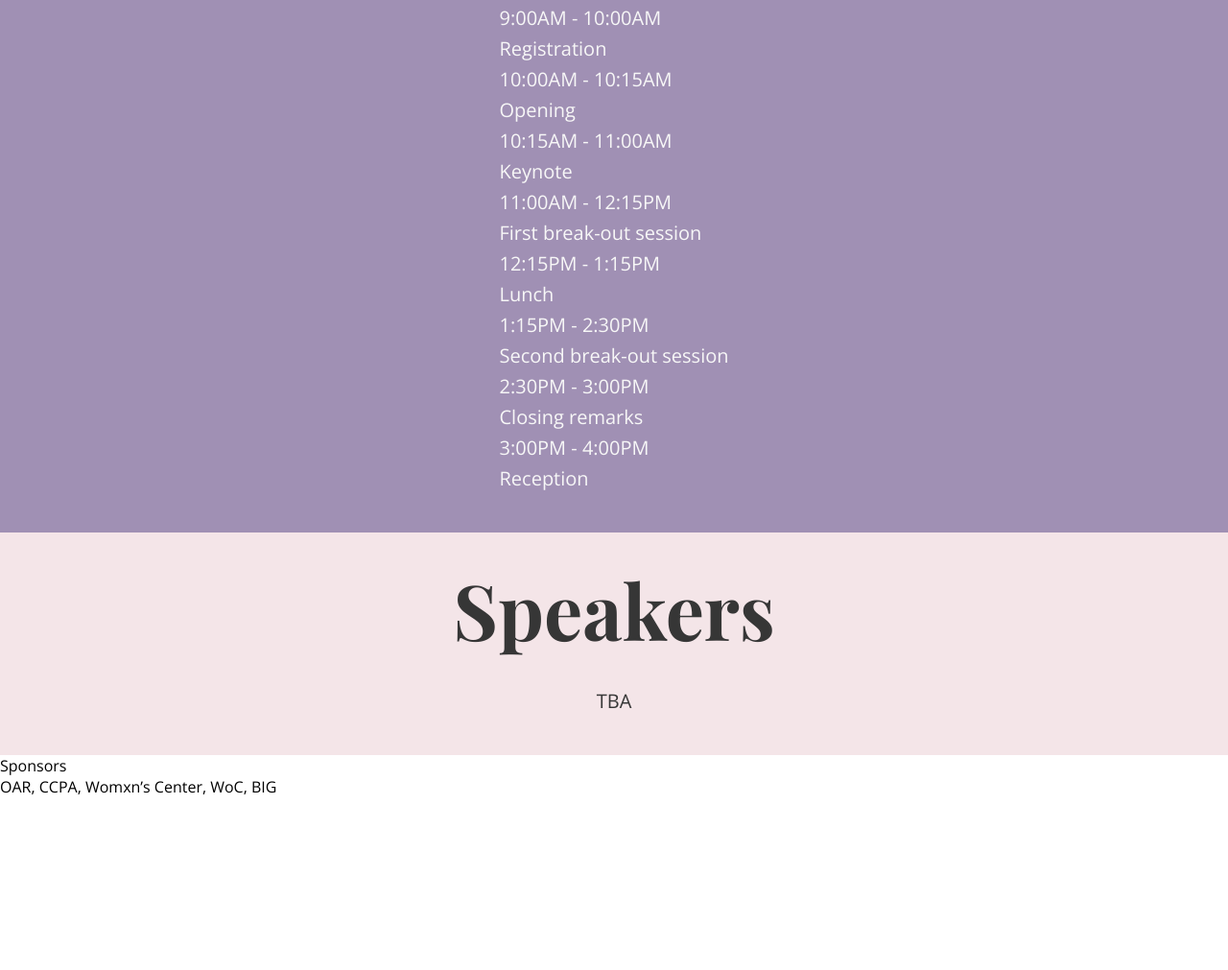
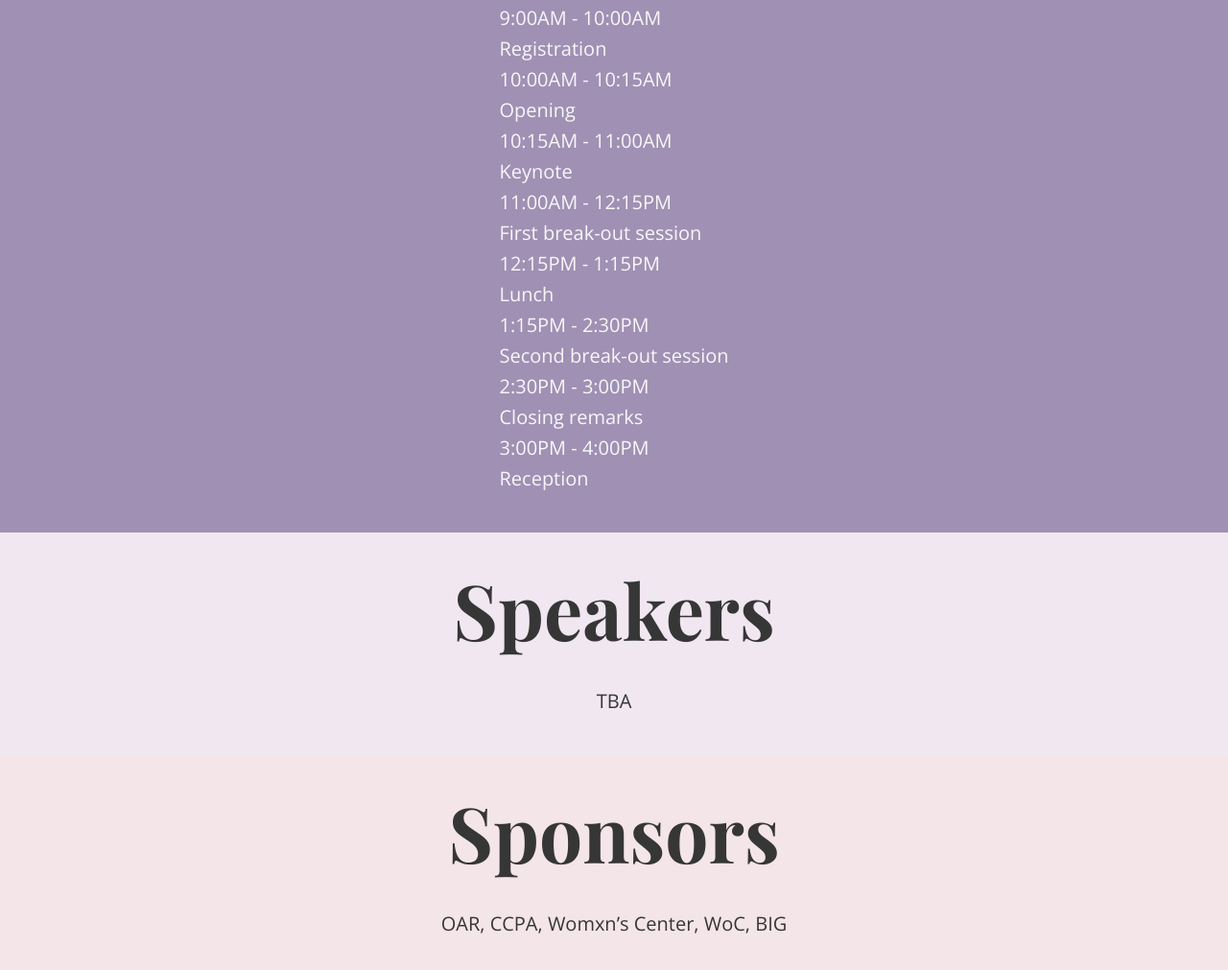
Before and after one commit to tricowocco/tricowocco.github.io, a plain HTML site: page index.html in a window 1280 px wide. Shown: the part 2620-3631 px from the top of the page at 96% size. Before the commit the page ends 3451 px from the top, so only its background shows below. Drawn offline with nearby package versions, Linux system fonts and the light colour scheme.

Commit message:
Update sponsors

```diff
--- a/styles.css
+++ b/styles.css
@@ -251,7 +251,7 @@ body {
 
 /* SPONSORS */
 
-.speakers_background {
+.sponsors_background {
   align-items: center;
   background-color: #F4E5E8;
   color: #363636;
@@ -262,7 +262,7 @@ body {
   padding: 40px;
 }
 
-.speakers_title {
+.sponsors_title {
   font-family: "Playfair Display", sans-serif;
   font-size: 5em;
   font-weight: 700;
@@ -271,7 +271,7 @@ body {
   text-align: center;
 }
 
-.speakers_text {
+.sponsors_text {
   flex: 1;
   font-size: 20px;
   font-weight: 300;
```
